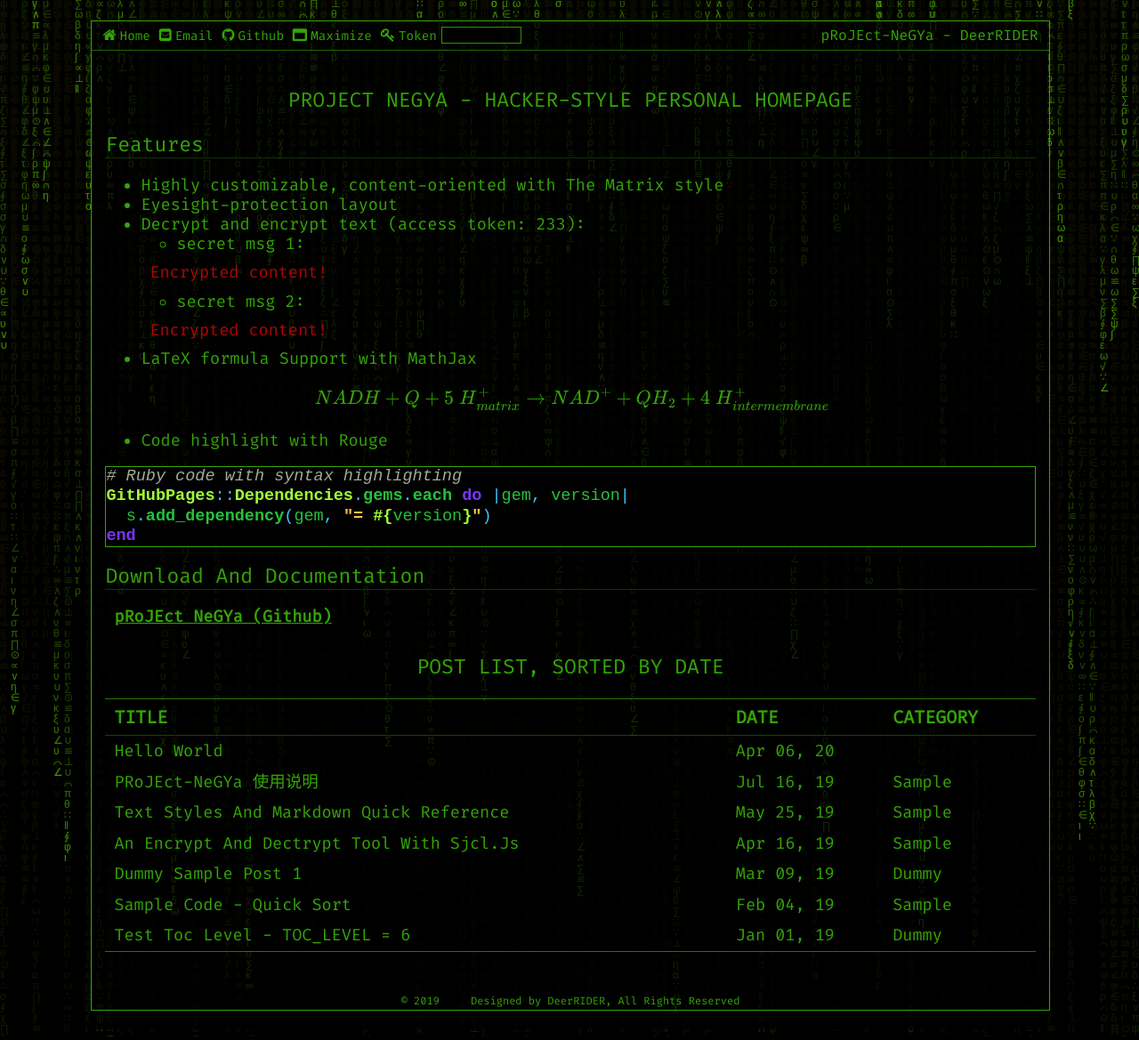
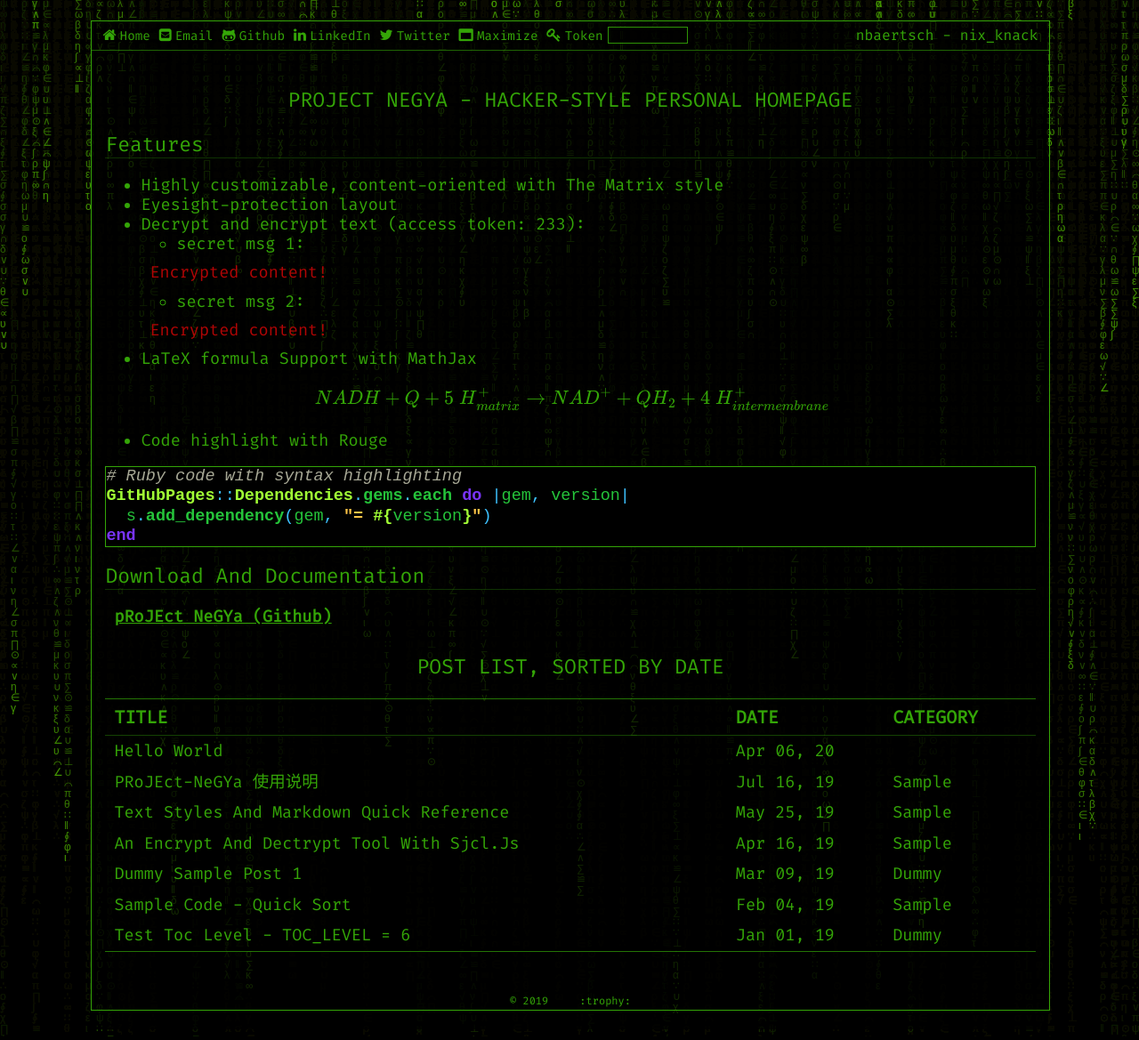
Before and after one commit to nbaertsch/nbaertsch.github.io, a Jekyll site: the page built from pages/index.md, in a window 1280 px wide. Shown: the whole page at 89% size. Built offline with Jekyll 4.4.1, drawn with Linux system fonts in a browser that asks for light colours; formulas are drawn with MathJax 3.

Commit message:
added twitter

```diff
--- a/_config.yml
+++ b/_config.yml
@@ -1,8 +1,8 @@
 ## Settings
-title: pRoJEct-NeGYa
-owner: "DeerRIDER"
-url: "https://akiritsu.github.io"
-baseurl: "/pRoJEct-NeGYa"
+title: nbaertsch
+owner: "nix_knack"
+url: "https://nbaertsch.github.io"
+baseurl: "/nix_knack"
 permalink: /:title/
 description: ""
 markdown: kramdown
@@ -10,11 +10,13 @@ webrick:
   headers:
     Access-Control-Allow-Origin: "*"
 ## Global Variables
-email: "akiritsu@outlook.com"
-github: "akiritsu/pRoJEct-NeGYa"
+email: "nsbst866@mail.rmu.edu"
+github: "nbaertsch"
+linkedin: "noah-baertsch-9a23b9119"
+twitter: "nix_knack"
 # path to: css/, fonts/, img/ and js/
 assets_path: "/assets" # i.e. "/assets"
-statement: "Designed by DeerRIDER, All Rights Reserved"
+statement: ":trophy:"
 # default max toc levels: 1 - 6 (h1 - h6)
 toc_level: 3
 # texts randomly displayed in background
--- a/_includes/header.html
+++ b/_includes/header.html
@@ -27,9 +27,29 @@
                 <!-- github -->
                 {% if site.github != "" %}
                     <a class="header_btn" href="https://github.com/{{ site.github }}">
-                        <i class="fa fa-github">
+                        <i class="fa fa-github-alt">
                             {% if page.btn_text != false %}
                                 <p class="btn_text">Github</p>
+                            {% endif %}
+                        </i>
+                    </a>
+                {% endif %}
+                <!-- linkedin -->
+                {% if site.linkedin != "" %}
+                    <a class="header_btn" href="https://www.linkedin.com/in/{{ site.linkedin }}">
+                        <i class="fa fa-linkedin">
+                            {% if page.btn_text != false %}
+                                <p class="btn_text">LinkedIn</p>
+                            {% endif %}
+                        </i>
+                    </a>
+                {% endif %}
+                <!-- twitter -->
+                {% if site.linkedin != "" %}
+                    <a class="header_btn" href="https://www.twitter.com/{{ site.twitter }}">
+                        <i class="fa fa-twitter">
+                            {% if page.btn_text != false %}
+                                <p class="btn_text">Twitter</p>
                             {% endif %}
                         </i>
                     </a>
```
Also changed, not shown: README.md (+4 -43 lines).
